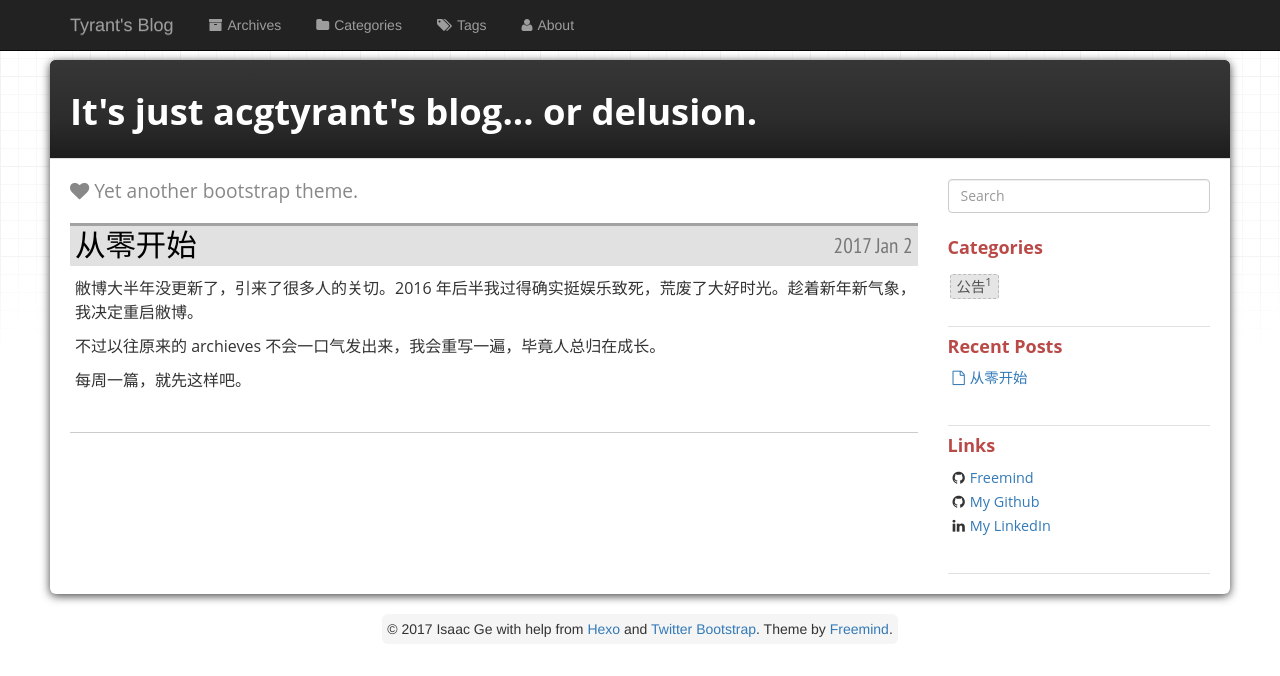
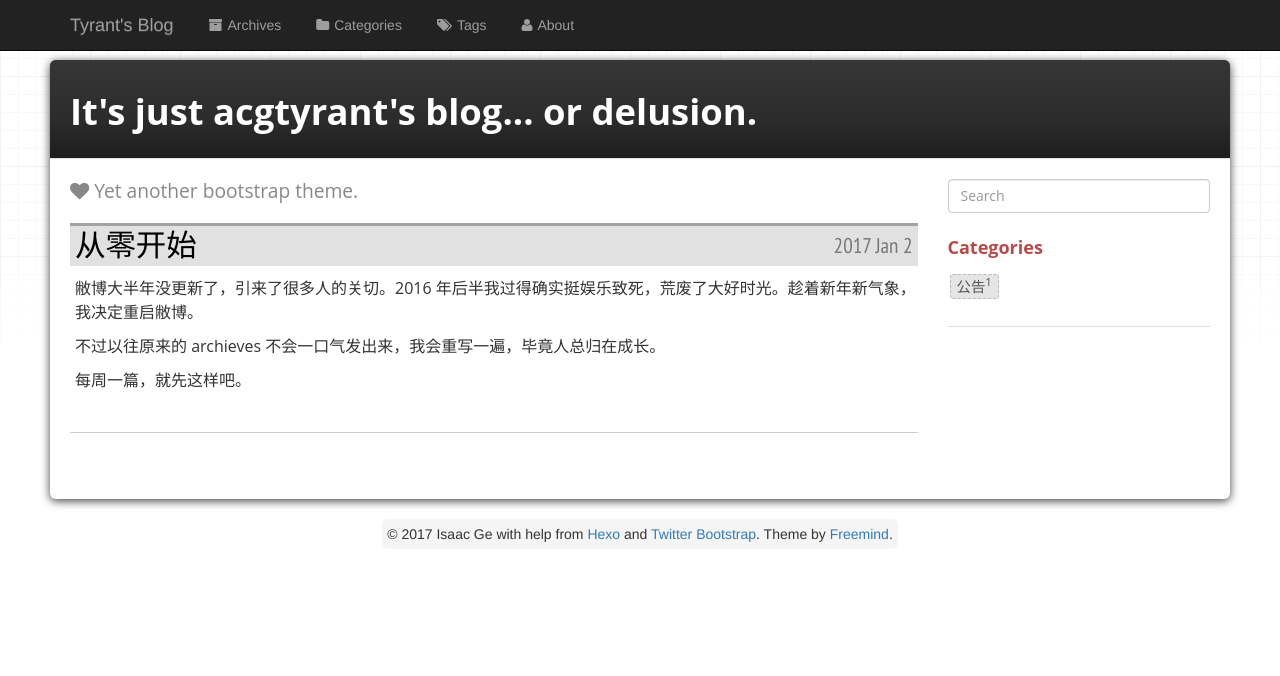
Before and after one commit to acgtyrant/blog.acgtyrant.com, a plain HTML site: page index.html in a window 1280 px wide. Drawn offline with Linux system fonts and the light colour scheme.

Commit message:
Site updated: 2017-01-03 20:49:23

```diff
--- a/index.html
+++ b/index.html
@@ -184,35 +184,6 @@
 
 
 
-
-<div class="widget">
-  <h4>Recent Posts</h4>
-  <ul class="entry list-unstyled">
-
-      <li>
-        <a href="/从零开始.html" ><i class="fa fa-file-o"></i>从零开始</a>
-      </li>
-
-  </ul>
-</div>
-
-
-
-<div class="widget">
-	<h4>Links</h4>
-	<ul class="blogroll list-unstyled">
-
-		<li><i class="fa fa-github"></i><a href="https://github.com/wzpan/freemind/" title="Freemind's Github repository." target="_blank"]);">Freemind</a></li>
-
-		<li><i class="fa fa-github"></i><a href="http://www.github.com/wzpan" title="My Github account." target="_blank"]);">My Github</a></li>
-
-		<li><i class="fa fa-linkedin"></i><a href="http://www.linkedin.com/in/hahack" title="My Linkin account." target="_blank"]);">My LinkedIn</a></li>
-
-	</ul>
-</div>
-
-
-
 	</div> <!-- sidebar -->
 </div> <!-- col-md-3 -->
 
```
Also changed, not shown: archives/2017/01/index.html (+0 -29 lines), archives/2017/index.html (+0 -29 lines), archives/index.html (+0 -29 lines), categories/公告/index.html (+0 -29 lines), 从零开始.html (+0 -16 lines).
